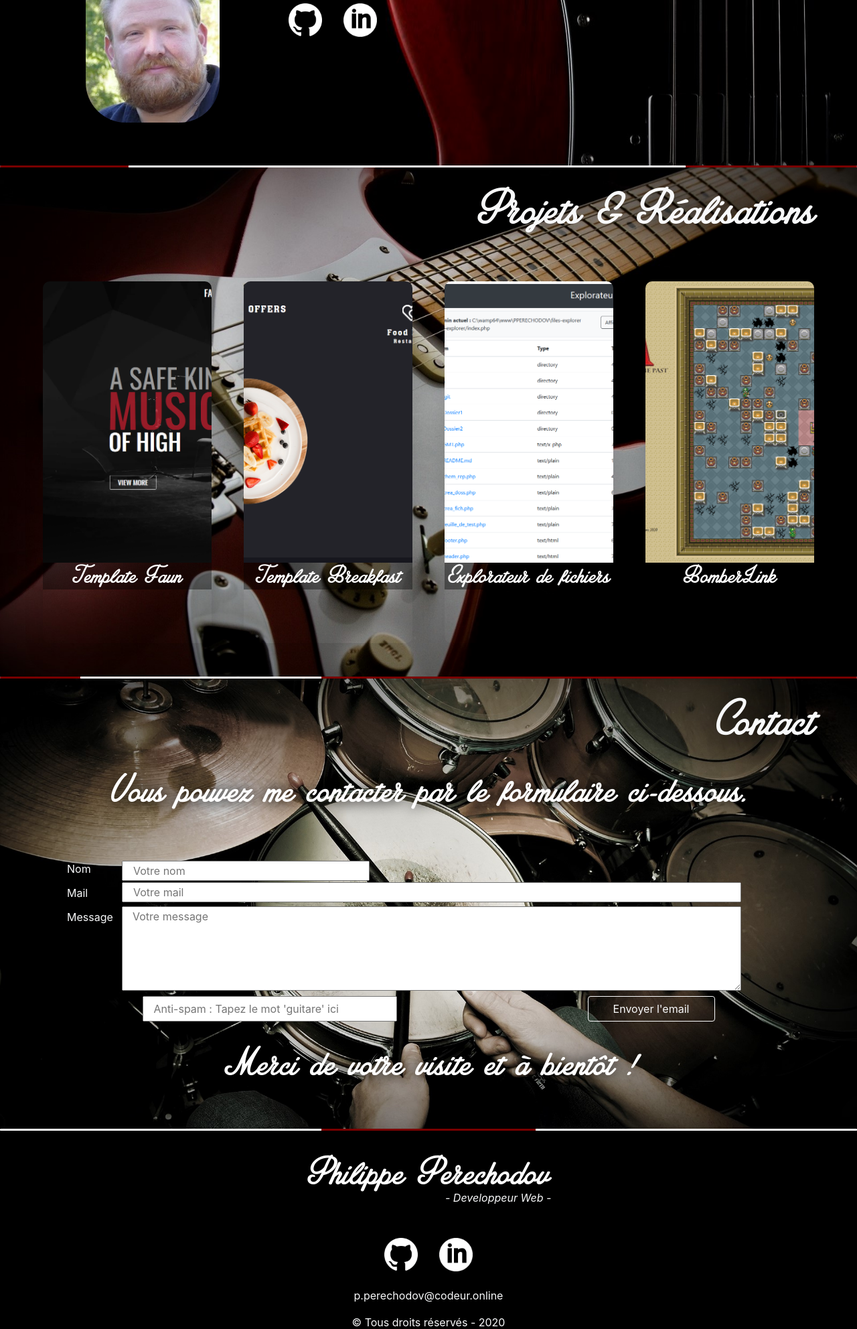
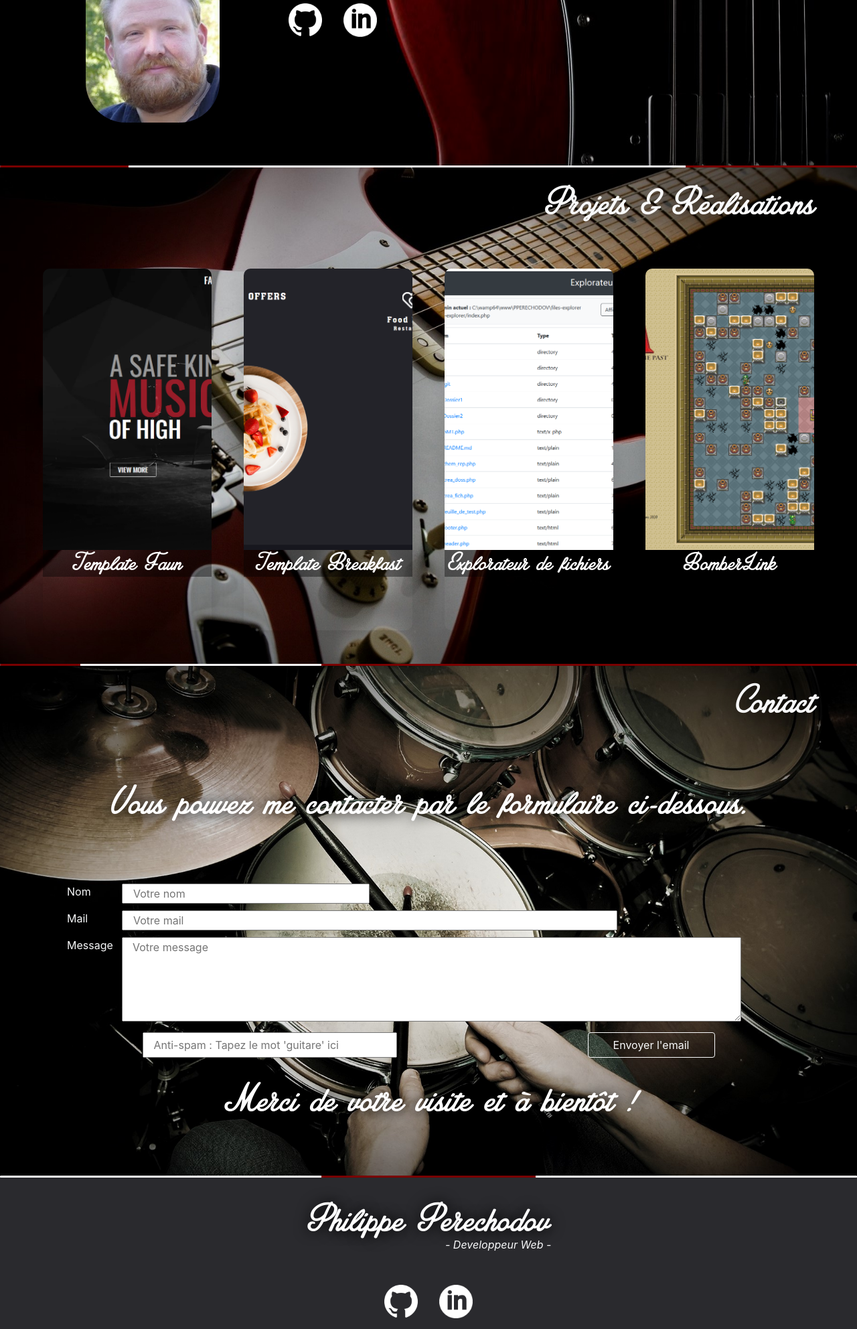
Before and after one commit to Philpof/Portfolio, a PHP site: page / in a window 1280 px wide; the page is wider, and only the part inside the window is pictured. Shown: the part 509-2493 px from the top of that part at 67% size. Run offline with PHP 8.4, Linux system fonts and the light colour scheme; data that the repository does not hold is empty.

```diff
--- a/index.php
+++ b/index.php
@@ -89,21 +89,21 @@ include "connexion.php";
   <h2 class="text-right pr-5 pt-3 ">Contact</h2>
   <div class="container justify-content-center">
 
-    <p class="text-center mb-5">Vous pouvez me contacter par le formulaire ci-dessous.</p>
+    <p class="text-center">Vous pouvez me contacter par le formulaire ci-dessous.</p>
 
     <!-- Formulaire de contact -->
     <form action="index.php#?contactForm" method="post">
-      <label for="nom" class="col-sm-2 col-lg-1 align-top pt-2">Nom</label>
-      <input type="text" name="nom" placeholder="Votre nom" class="col-sm-4 align-top mt-2" required>
+      <label for="nom" class="col-lg-1 align-top pt-2">Nom</label>
+      <input type="text" name="nom" placeholder="Votre nom" class="col-lg-4 align-top mt-2" required>
       <br>
-      <label for="mail" class="col-sm-2 col-lg-1 align-top pt-1">Mail</label>
-      <input type="email" name="mail" placeholder="Votre mail" class="col-sm-10 align-top" required pattern=".*@.*[.].*"></input>
+      <label for="mail" class="col-lg-1 align-top pt-2">Mail</label>
+      <input type="email" name="mail" placeholder="Votre mail" class="col-lg-8 align-top mt-2" required pattern=".*@.*[.].*"></input>
       <br>
-      <label for="message" class="col-sm-2 col-lg-1 align-top pt-1">Message</label>
-      <textarea name="message" rows="5" placeholder="Votre message" class="col-sm-10 align-top" required></textarea>
+      <label for="message" class="col-lg-1 align-top pt-2">Message</label>
+      <textarea name="message" rows="5" placeholder="Votre message" class="col-lg-10 align-top mt-2" required></textarea>
       <div class="row justify-content-around">
-        <input type="choose" name="guitare" pattern="guitare" placeholder="Anti-spam : Tapez le mot 'guitare' ici" class="col-sm-4 align-top mt-2" required>
-        <button type="submit" class="btn btn-outline-light col-sm-2 mt-2">Envoyer l'email</button>
+        <input type="choose" name="guitare" pattern="guitare" placeholder="Anti-spam : Tapez le mot 'guitare' ici" class="col-sm-8 col-lg-4 align-top mt-3" required>
+        <button type="submit" class="btn btn-outline-light col-sm-8 col-lg-2 mt-3">Envoyer l'email</button>
       </div>
     </form>
 
@@ -138,7 +138,7 @@ include "connexion.php";
       }
     ?>
 
-    <p class="text-center mt-3 mb-5">Merci de votre visite et à bientôt !</p>
+    <p class="text-center mt-3">Merci de votre visite et à bientôt !</p>
 
   </div>
 
--- a/style.css
+++ b/style.css
@@ -144,7 +144,7 @@ html {
 
 h2 {
   font-family: 'Amplify';
-  font-size: 5em;
+  font-size: 3em;
   text-shadow: 0px 0px 40px black;
 }
 
@@ -222,16 +222,17 @@ h3 {
 }
 
 #section4 p {
-  font-size: 4em;
+  font-size: 3em;
   font-family: 'Amplify';
   color: white;
   text-shadow: 0px 0px 20px black;
+  margin-top: 2em;
 }
 
 
 /* Footer */
 #footer {
-  background-color: black;
+  background-color: #2a2a2e;
   box-shadow: 0 100px 1000px rgba(0, 0, 0, 1);
 }
 
@@ -331,6 +332,12 @@ h3 {
   #photo {
     margin : 0em 4em 4em 8em;
   }
+
+  #section4 p {
+    font-size: 3.5em;
+    margin-top: 0.5em;
+    margin-bottom: 0.5em;
+  }
 }
 
 @media (min-width: 1200px) {
@@ -362,6 +369,16 @@ h3 {
   #navbar {
     margin-top: -12em;
     margin-bottom: 6em;
+  }
+
+  #section4 p {
+    font-size: 4em;
+    margin-top: 1em;
+    margin-bottom: 1em;
+  }
+
+  h2 {
+    font-size: 4em;
   }
 }
 
--- a/suppr.php
+++ b/suppr.php
@@ -3,8 +3,8 @@
 
   // Pour supprimer l'entrée par le bouton"Supprimer" de la page "adminSQL.php"
   if (isset($_GET['idSuppr'])) {
-    $supprEntreepropos = $bdd->prepare('DELETE FROM propos WHERE id = :idSuppr') ;
-    $supprEntreepropos->execute(array(':idSuppr' => $_GET['idSuppr']));
+    $suppr_Entree_Propos = $bdd->prepare('DELETE FROM propos WHERE id = :idSuppr') ;
+    $suppr_Entree_Propos->execute(array(':idSuppr' => $_GET['idSuppr']));
 
     header('Location: adminSQL.php');
     exit();
```
Also changed, not shown: adminSQL.php (+34 -6 lines), archive.php (added, +10 -0 lines), desarchive.php (added, +10 -0 lines).
